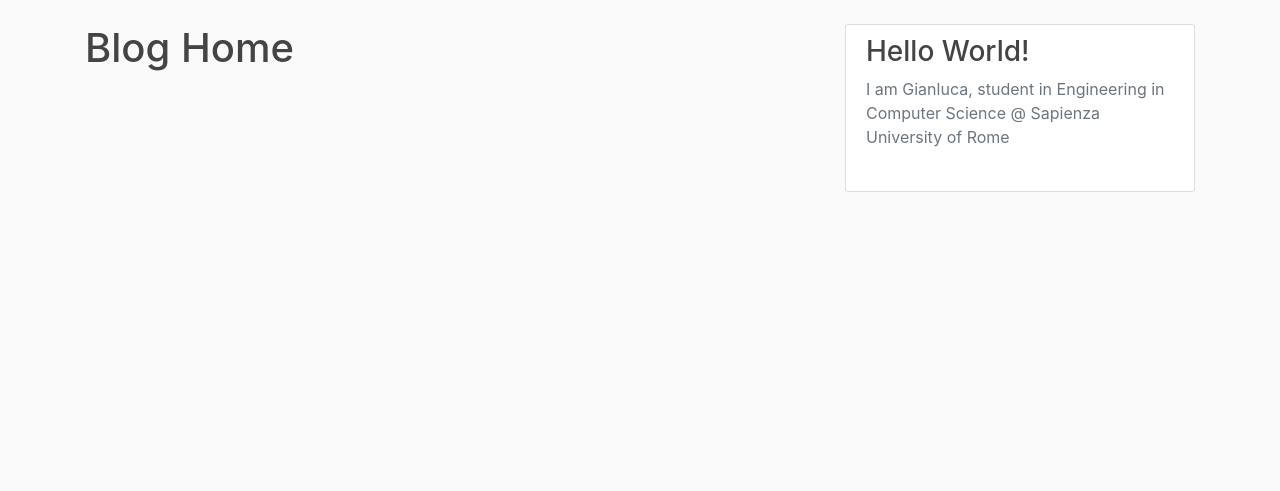
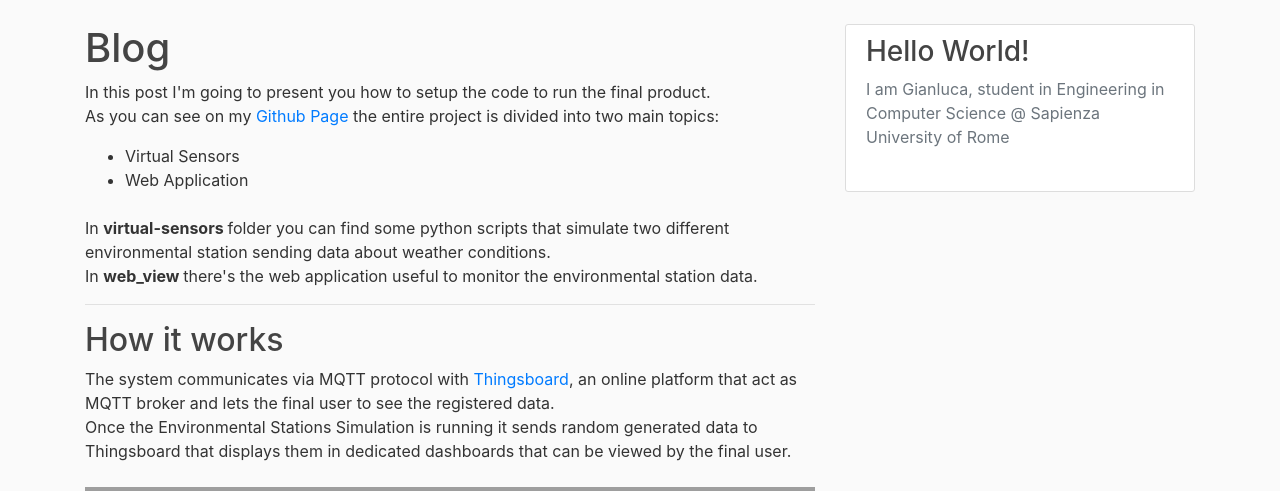
Before and after one commit to PanK0/iot-project, a Django app: page /blog/ in a window 1280 px wide. Shown: the part 56-547 px from the top of the page. Before the commit the page ends 248 px from the top, so only its background shows below. Run offline with Django 3.2, Linux system fonts and the light colour scheme; some libraries are stand-ins or nearby versions; grey boxes are pictures that could not be loaded.

Commit message:
blog post

```diff
--- a/web_view/blog/templates/blog/home.html
+++ b/web_view/blog/templates/blog/home.html
@@ -1,6 +1,45 @@
 {% extends "blog/base.html" %}
 {% block content %}
 
-    <h1> Blog Home </h1>
+    <h1> Blog </h1>
+
+    <p>
+        In this post I'm going to present you how to setup the code to run the final product.
+        </br>
+        As you can see on my <a href="https://github.com/PanK0/iot-project.git">Github Page</a> the entire project is divided into two main topics:
+         <ul>
+            <li>Virtual Sensors</li>
+            <li>Web Application</li>
+        </ul>
+
+        </br>
+
+        In <b> virtual-sensors </b> folder you can find some python scripts that simulate two different environmental station sending data about weather conditions.
+        </br>
+        In <b> web_view </b> there's the web application useful to monitor the environmental station data.
+        </br>
+
+    </p>
+
+    <hr>
+
+    <p>
+        <h2> How it works </h2>
+        The system communicates via MQTT protocol with <a href="https://demo.thingsboard.io/login">Thingsboard</a>, an online platform that act as MQTT broker and lets the final user to see the registered data.
+
+        </br>
+
+        Once the Environmental Stations Simulation is running it sends random generated data to Thingsboard that displays them in dedicated dashboards that can be viewed by the final user.
+
+        </br> </br>
+
+        <img src="https://user-images.githubusercontent.com/30205233/46252270-37cca900-c499-11e8-894c-c70e20a6e1ab.png" alt="Trulli" width="100%" height="333">
+
+    </p>
+
+    <p>
+        <h2> Thingsboard Setup </h2>
+
+    </p>
 
 {% endblock content %}
--- a/web_view/web_view/settings.py
+++ b/web_view/web_view/settings.py
@@ -25,7 +25,7 @@ SECRET_KEY = 'iw&fkx+ae(ct)-!b5h-za*3h!3slu!i)0w9bvb6))zzw)*z+xo'
 
 # SECURITY WARNING: don't run with debug turned on in production!
 DEBUG = (os.environ.get('DEBUG_VALUE') == 'True')
-# DEBUG = True
+#DEBUG = True
 
 ALLOWED_HOSTS = ['iotwebapp.herokuapp.com', 'localhost', '127.0.0.1']
 
--- a/web_view/web_view/templates/web_view/base.html
+++ b/web_view/web_view/templates/web_view/base.html
@@ -37,7 +37,7 @@
         <div class="collapse navbar-collapse" id="navbarToggle">
             <div class="navbar-nav mr-auto">
             <a class="nav-item nav-link" href="{% url 'blog-home' %}">Blog</a>
-            <a class="nav-item nav-link" href="{% url 'blog-about' %}">About</a>
+            <a class="nav-item nav-link" href="/blog/about">About</a>
             </div>
             <!-- Navbar Right Side -->
             <div class="navbar-nav">
--- a/web_view/web_view/urls.py
+++ b/web_view/web_view/urls.py
@@ -8,5 +8,4 @@ urlpatterns = [
     path('admin/', admin.site.urls),                    # admin panel route
     path('', views.home, name='web_view_home'),         # general home page
     path('blog/', include('blog.urls'), name='blog-home'),                # blog home page
-    path('blog/about', include('blog.urls'), name='blog-about')
 ]
```
Also changed, not shown: virtual-sensors/Subscriber_test.py (deleted, +0 -33 lines).
